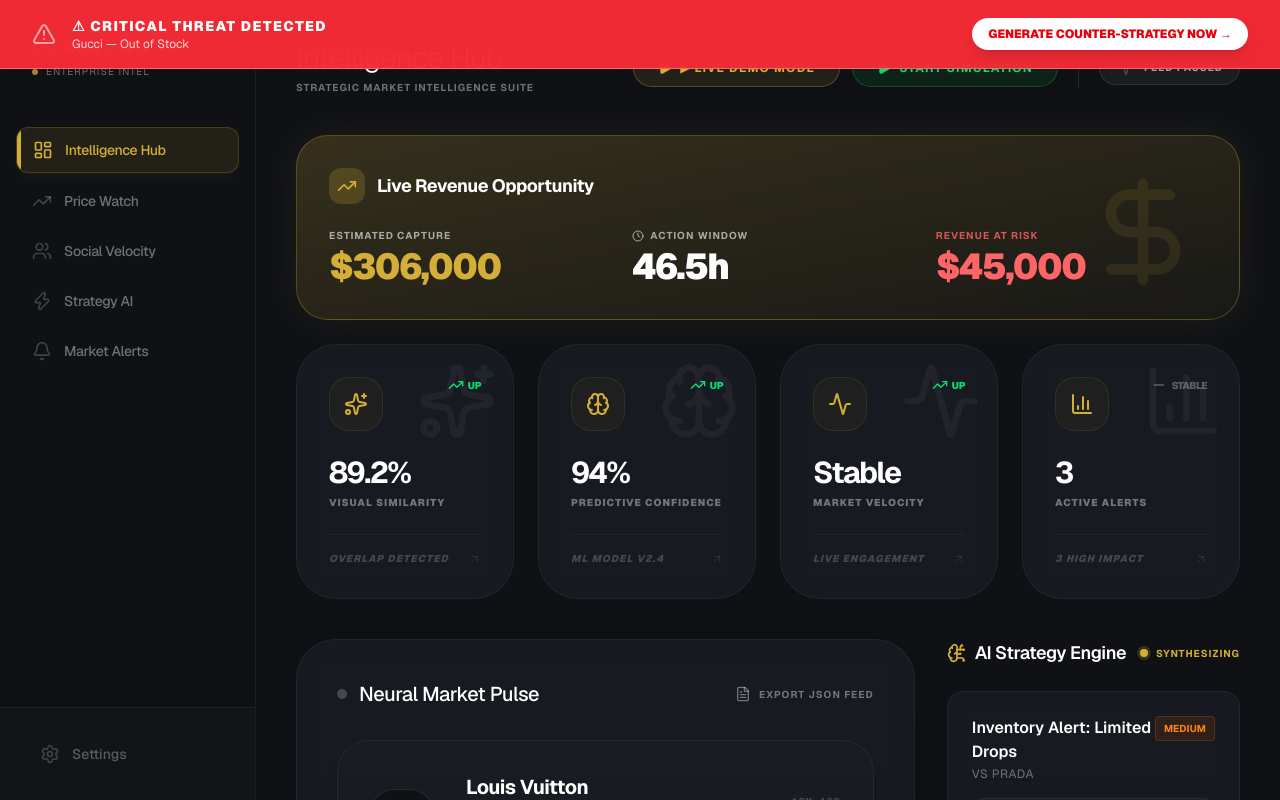
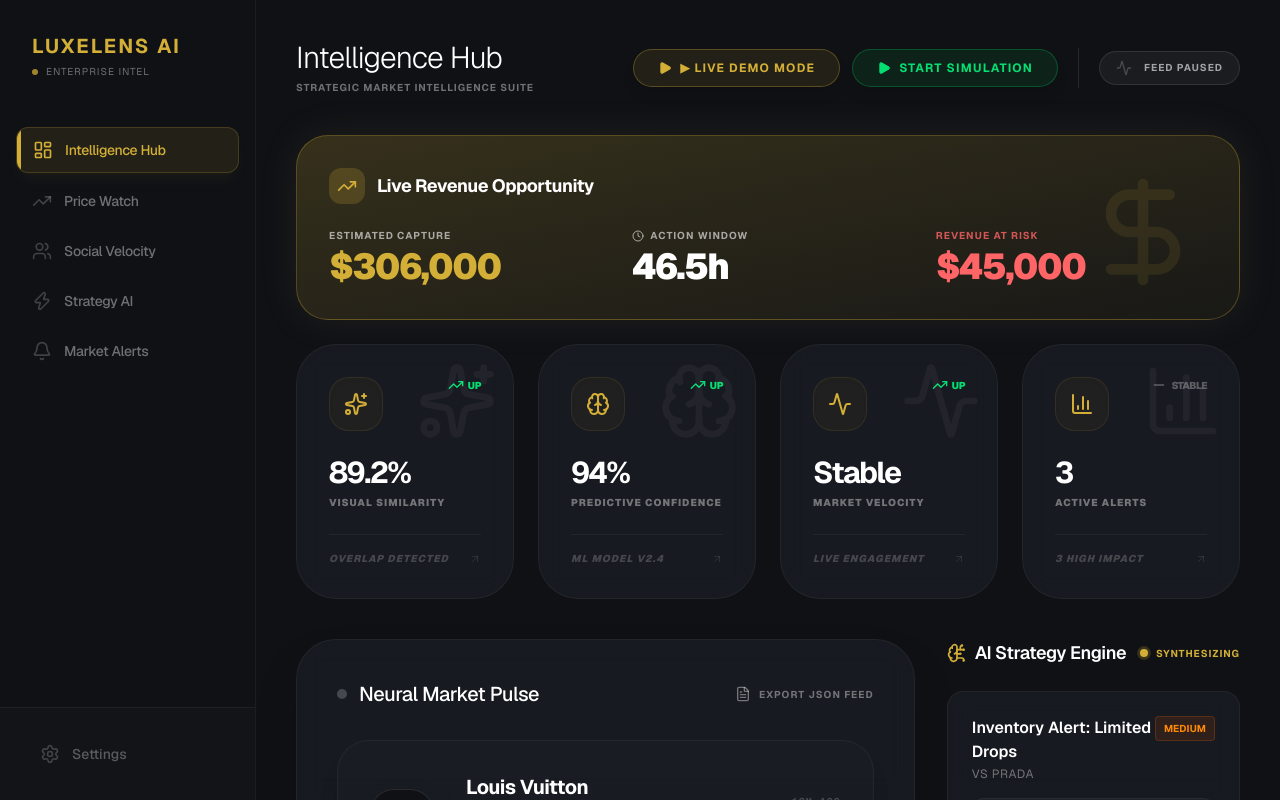
Before and after one commit to sakthinathan71/Semicolons2026, a Next.js app: page / in a window 1280 px wide. Built offline with nearby package versions, Linux system fonts and the light colour scheme.

Commit message:
chore: remove threat takeover banner per user request

```diff
--- a/src/components/dashboard/IntelligenceHub.tsx
+++ b/src/components/dashboard/IntelligenceHub.tsx
@@ -33,34 +33,9 @@
 
 export default function IntelligenceHub({ signals, isSimulating }: IntelligenceHubProps) {
   const roi = useMemo(() => calculateROI(signals), [signals]);
-  const criticalSignal = signals.find((s) => s.impact === "High");
 
   return (
     <>
-      {/* ── Threat Takeover Banner ─────────────────────────────────────── */}
-      {criticalSignal && (
-        <div className="fixed top-0 left-0 right-0 z-[100] animate-in slide-in-from-top duration-500">
-          <div className="bg-red-500/95 backdrop-blur-xl border-b border-red-400 px-8 py-4 flex items-center justify-between">
-            <div className="flex items-center space-x-4">
-              <AlertTriangle className="w-6 h-6 text-white animate-pulse" aria-hidden="true" />
-              <div>
-                <p className="text-white font-black uppercase tracking-widest text-sm">
-                  ⚠ Critical Threat Detected
-                </p>
-                <p className="text-white/80 text-xs">
-                  {criticalSignal.brand} — {criticalSignal.event}
-                </p>
-              </div>
-            </div>
-            <button
-              onClick={() => document.getElementById("strategy-ai-tab")?.click()}
-              className="bg-white text-red-600 font-black px-4 py-2 rounded-full text-xs hover:bg-red-50 transition-colors shadow-lg"
-            >
-              GENERATE COUNTER-STRATEGY NOW →
-            </button>
-          </div>
-        </div>
-      )}
 
       {/* ── ROI Widget ─────────────────────────────────────────────────── */}
       <div className="mb-6 bg-gradient-to-br from-luxury-gold/20 to-luxury-gold/5 border border-luxury-gold/30 rounded-[32px] p-8 shadow-[0_0_40px_rgba(200,160,89,0.1)] relative overflow-hidden group">
```
